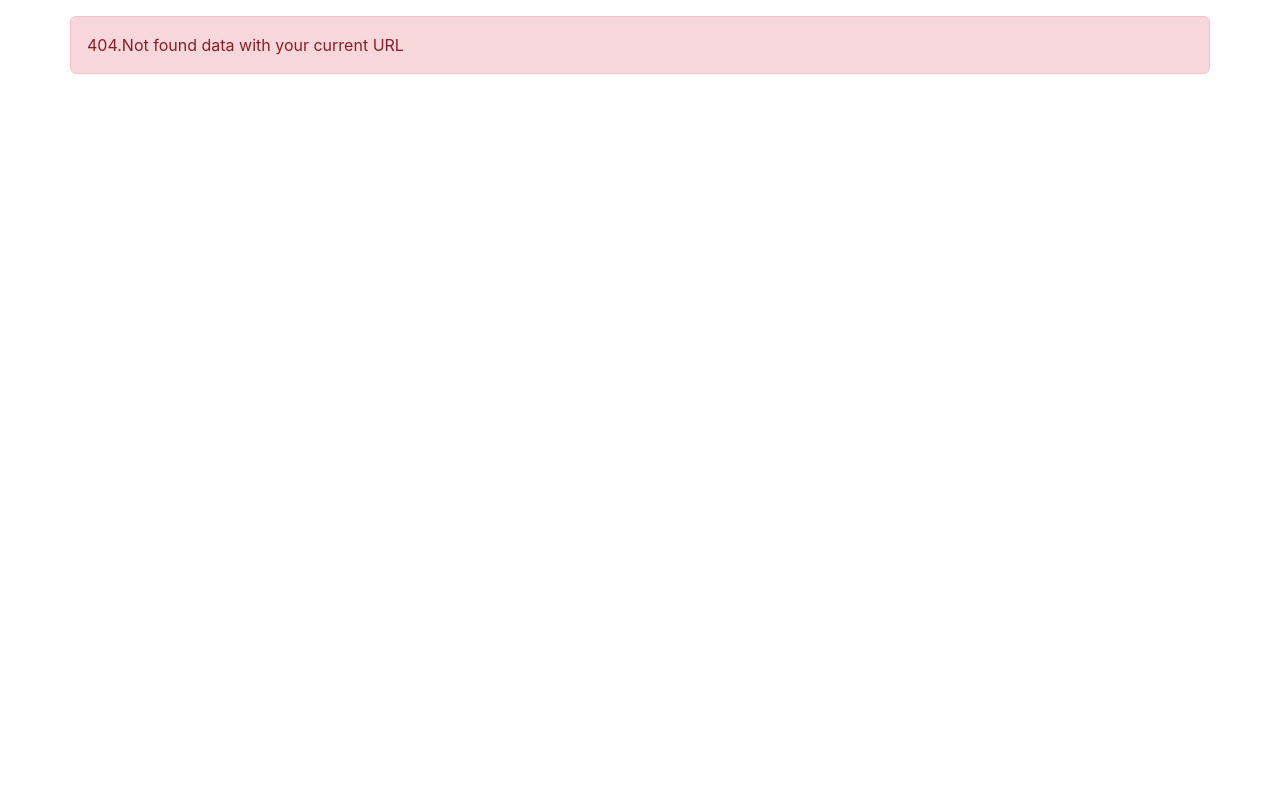
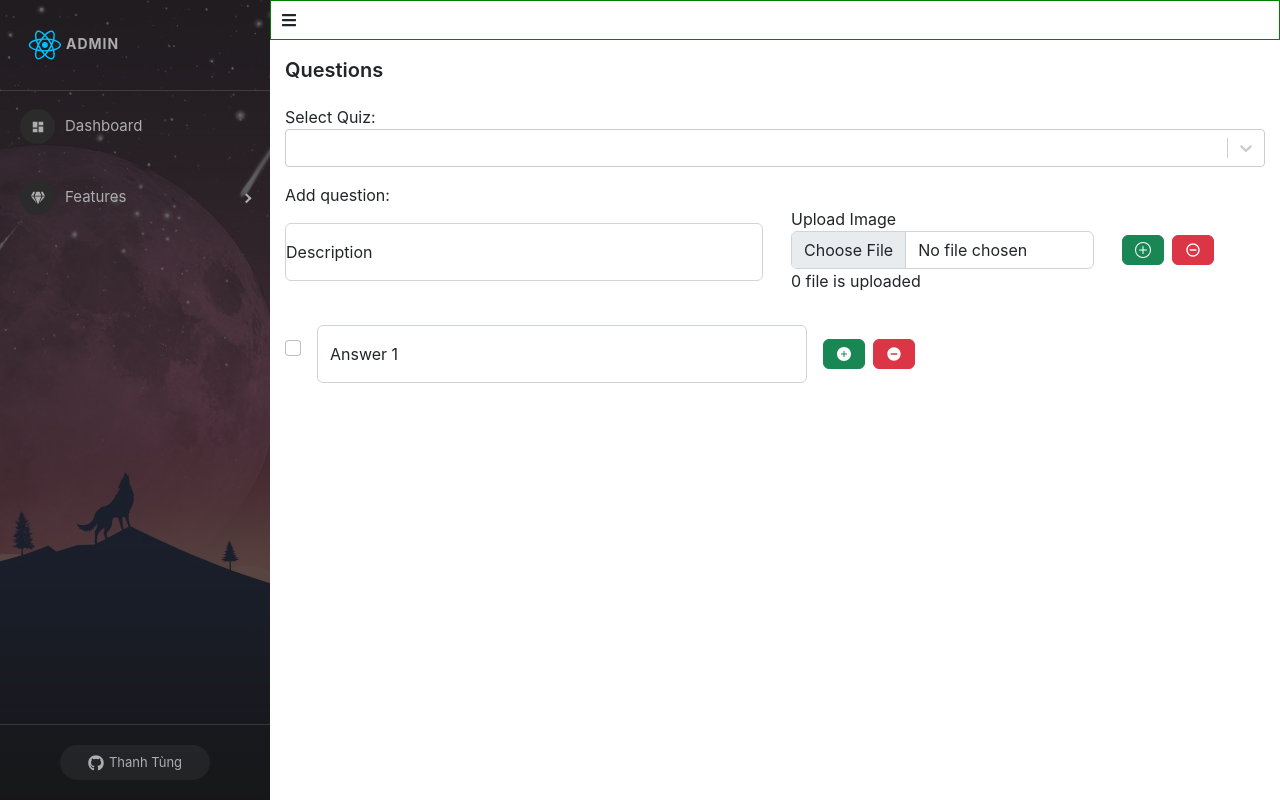
Before and after one commit to tungnt99/React-Basic, a React (Create React App) app: page /admin/manage-question in a window 1280 px wide. Before the commit this address had no page. Built offline with nearby package versions, Linux system fonts and the light colour scheme.

Commit message:
design base new question/answers #94

```diff
--- a/src/Layout.jsx
+++ b/src/Layout.jsx
@@ -12,6 +12,7 @@ import Login from './components/Auth/Login';
 import Register from './components/Auth/Register';
 import DetailQuiz from './components/User/DetailQuiz';
 import ManageQuiz from './components/Admin/Contents/ManageQuiz/ManageQuiz';
+import Questions from './components/Admin/Contents/Question/Questions';
 const NotFound = () => {
     return(
       <div className="container mt-3 alert alert-danger">
@@ -32,7 +33,7 @@ export default function Layout() {
                     <Route index element={<Dashboard />} />
                     <Route exact path="manage-user" element={<ManageUsers />} />
                     <Route exact path="manage-quiz" element={<ManageQuiz />} />
-
+                    <Route exact path="manage-question" element={<Questions />} />
                 </Route>
                 <Route exact path='/login' element={<Login />} />
                 <Route exact path='/register' element={<Register />} />
--- a/src/components/Admin/Contents/ManageQuiz/ManageQuiz.jsx
+++ b/src/components/Admin/Contents/ManageQuiz/ManageQuiz.jsx
@@ -29,7 +29,7 @@ export default function ManageQuiz(props) {
         fetchAllDataQuiz();
     }, [])
 
-    const fetchAllDataQuiz = async () => {
+    const fetchAllDataQuiz = async() => {
         let res = await getAllDataQuizForAdmin()
         if (res.EC === 0) {
             setListQuiz(res.DT);
@@ -49,13 +49,13 @@ export default function ManageQuiz(props) {
             return;
         }
         let data = await postCreateNewQuiz(name, description, difficulty, image)
-        console.log('data: ', data);
+        // console.log('data: ', data);
         if (data && data.EC === 0) {
             toast.success(data.EM)
             setName('')
             setDescription('')
             setDifficulty('EASY')
-            setImage('')
+            setImage("")
             setPreviewImage(null);
             fetchAllDataQuiz();
         } else {
--- /dev/null
+++ b/src/components/Admin/Contents/Question/Questions.jsx
@@ -0,0 +1,74 @@
+import React, { useState } from "react";
+import Select from "react-select";
+import { BsPlusCircle } from "react-icons/bs";
+import { MdRemoveCircleOutline } from "react-icons/md";
+import { MdRemoveCircle } from "react-icons/md";
+import { AiFillPlusCircle } from "react-icons/ai";
+import './assets/style.scss';
+
+export default function Questions() {
+    const options = [
+        { value: "chocolate", label: "Chocolate" },
+        { value: "strawberry", label: "Strawberry" },
+        { value: "vanilla", label: "Vanilla" },
+    ];
+
+    const [selectQuiz, setSelectQuiz] = useState({});
+    return (
+        <div className="questions-container container">
+            <div className="question-title">Questions</div>
+            <div className="add-new-question">
+                <div className="col-12">
+                    <label>Select Quiz:</label>
+                    <Select
+                        defaultValue={selectQuiz}
+                        onChange={setSelectQuiz}
+                        options={options}
+                    />
+                </div>
+                <div className="mt-3">
+                    <div>Add question: </div>
+                    <div className="row question-content">
+                        <div class="form-floating mt-3 col-6">
+                            <label>Description</label>
+                            <input type="text" class="form-control" placeholder="name@example.com"/>
+                        </div>
+                        <div className="col-4 px-3">
+                            <label className="">Upload Image</label>
+                            <input type="file" class="form-control" />
+                            <span>0 file is uploaded</span>
+                        </div>
+
+                        <div className="col-2 d-flex align-items-center gap-2">
+                            <button className="btn btn-success d-flex">
+                                <BsPlusCircle />
+                            </button>
+                            <button className="btn btn-danger d-flex">
+                                <MdRemoveCircleOutline />
+                            </button>
+                        </div>
+                    </div>
+                    <div className="answers-content col-12 mt-3 d-flex align-items-center flex-start">
+                        <input type="checkbox" className="form-check-input" />
+                        <div class="form-floating mt-3 mx-3 col-6">
+                            <input
+                                type="text"
+                                class="form-control"
+                                placeholder="name@example.com"
+                            />
+                            <label>Answer 1</label>
+                        </div>
+                        <div className="col-3 mt-3 d-flex align-items-center gap-2">
+                            <button className="btn btn-success d-flex">
+                                <AiFillPlusCircle />
+                            </button>
+                            <button className="btn btn-danger d-flex">
+                                <MdRemoveCircle />
+                            </button>
+                        </div>
+                    </div>
+                </div>
+            </div>
+        </div>
+    );
+}
--- /dev/null
+++ b/src/components/Admin/Contents/Question/assets/style.scss
@@ -0,0 +1,8 @@
+.questions-container{
+    padding: 15px;
+    .question-title{
+        margin-bottom: 20px;
+        font-size: 20px;
+        font-weight: 600;
+    }
+}
--- a/src/components/Admin/SideBar.jsx
+++ b/src/components/Admin/SideBar.jsx
@@ -71,7 +71,9 @@ export default function SideBar(props) {
                             <MenuItem>Quản lý bài Quiz
                                 <Link to="/admin/manage-quiz" />
                             </MenuItem>
-                            <MenuItem>Quản lý câu hỏi</MenuItem>
+                            <MenuItem>Quản lý câu hỏi
+                                <Link to="/admin/manage-question" />
+                            </MenuItem>
                         </SubMenu>
                     </Menu>
                 </SidebarContent>
--- a/src/components/User/assets/listquiz.scss
+++ b/src/components/User/assets/listquiz.scss
@@ -1,24 +1,24 @@
-.list-quiz-content{
-    .cart-list{
+.list-quiz-content {
+    .cart-list {
         justify-content: space-between;
-        .card-item{
-            border-radius: 3px;
+
+        .card-item {
             margin-bottom: 20px;
             margin-top: 5px;
-            .card-img-top{
-                height: 280px;
+
+            div {
                 border-radius: 3px;
 
-            }
-            .card-body{
-                margin-top: 15px;
-                padding: 15px;
+                .card-img-top {
+                    height: 280px;
+                    border-radius: 3px;
+                }
+
+                .card-body {
+                    margin-top: 15px;
+                    padding: 15px;
+                }
             }
         }
     }
 }
-.row>*{
-    padding-left: 0!important;
-    padding-right: 0!important;
-
-}
```
Also changed, not shown: src/components/User/ListQuiz.jsx (+9 -6 lines).
